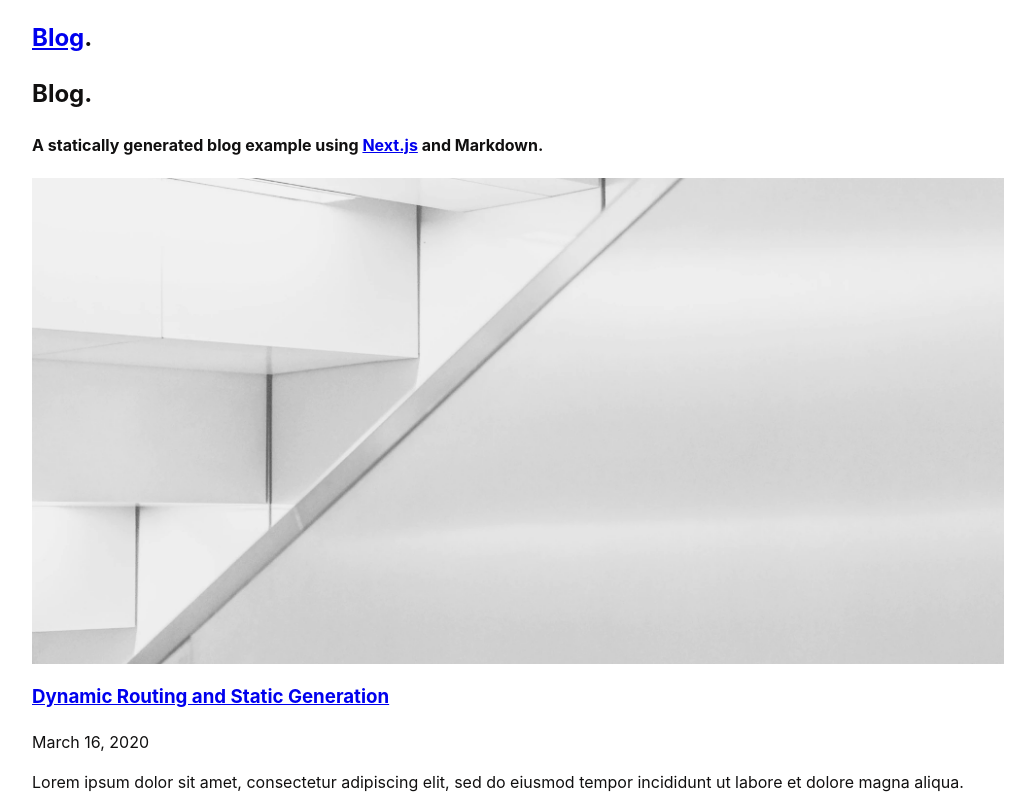
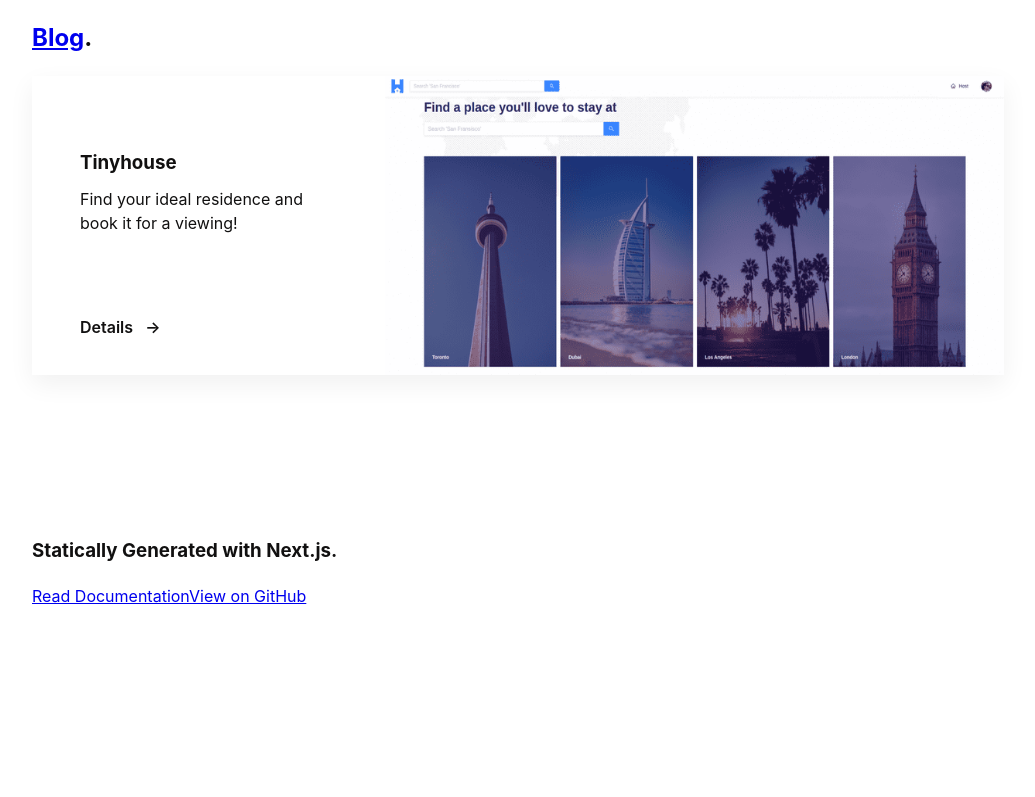
Before and after one commit to odm275/my-site, a Next.js app: page / in a window 1280 px wide. Shown: the top 797 px of the page, without its empty margins (122-1157 px from the left). Built offline with nearby package versions, Linux system fonts and the light colour scheme.

Commit message:
feat: projectCard is functional now

```diff
--- /dev/null
+++ b/_projects/tinyhouse.md
@@ -0,0 +1,19 @@
+---
+title: "Tinyhouse"
+description: "Find your ideal residence and book it for a viewing!"
+coverImage: "/assets/projects/tinyhouse/tinyHouseImage.png"
+date: "2020-03-16T05:35:07.322Z"
+author:
+  name: JJ Kasper
+  picture: "/assets/blog/authors/jj.jpeg"
+ogImage:
+  url: "/assets/blog/dynamic-routing/cover.jpg"
+---
+
+Lorem ipsum dolor sit amet, consectetur adipiscing elit, sed do eiusmod tempor incididunt ut labore et dolore magna aliqua. Praesent elementum facilisis leo vel fringilla est ullamcorper eget. At imperdiet dui accumsan sit amet nulla facilities morbi tempus. Praesent elementum facilisis leo vel fringilla. Congue mauris rhoncus aenean vel. Egestas sed tempus urna et pharetra pharetra massa massa ultricies.
+
+Venenatis cras sed felis eget velit. Consectetur libero id faucibus nisl tincidunt. Gravida in fermentum et sollicitudin ac orci phasellus egestas tellus. Volutpat consequat mauris nunc congue nisi vitae. Id aliquet risus feugiat in ante metus dictum at tempor. Sed blandit libero volutpat sed cras. Sed odio morbi quis commodo odio aenean sed adipiscing. Velit euismod in pellentesque massa placerat. Mi bibendum neque egestas congue quisque egestas diam in arcu. Nisi lacus sed viverra tellus in. Nibh cras pulvinar mattis nunc sed. Luctus accumsan tortor posuere ac ut consequat semper viverra. Fringilla ut morbi tincidunt augue interdum velit euismod.
+
+## Lorem Ipsum
+
+Tristique senectus et netus et malesuada fames ac turpis. Ridiculous mus mauris vitae ultricies leo integer malesuada nunc vel. In mollis nunc sed id semper. Egestas tellus rutrum tellus pellentesque. Phasellus vestibulum lorem sed risus ultricies tristique nulla. Quis blandit turpis cursus in hac habitasse platea dictumst quisque. Eros donec ac odio tempor orci dapibus ultrices. Aliquam sem et tortor consequat id porta nibh. Adipiscing elit duis tristique sollicitudin nibh sit amet commodo nulla. Diam vulputate ut pharetra sit amet. Ut tellus elementum sagittis vitae et leo. Arcu non odio euismod lacinia at quis risus sed vulputate.
--- a/components/ProjectCard.jsx
+++ b/components/ProjectCard.jsx
@@ -1,11 +1,11 @@
 import React from "react";
 import Link from "next/link";
-// import Img from "gatsby-image";
+import Img from "next/image";
 import styled from "@emotion/styled";
 import PropTypes from "prop-types";
 // import parse from "html-react-parser";
 
-const ProjectCardContainer = styled(Link)`
+const ProjectCardContainer = styled("a")`
   display: grid;
   grid-template-columns: 4fr 7fr;
   box-shadow: 0px 9px 24px rgba(0, 0, 0, 0.06);
@@ -158,22 +158,24 @@ const ProjectCardImageContainer = styled("div")`
   }
 `;
 
-const ProjectCard = ({ category, title, description, thumbnail, uid }) => (
-  <ProjectCardContainer href={`/work/${uid}`}>
+const ProjectCard = ({ category, title, description, coverImage, slug }) => (
+  <Link href={`blog/${slug}`}>
+    <ProjectCardContainer>
       <ProjectCardContent className="ProjectCardContent">
         {/* <ProjectCardCategory>
                 {category}
             </ProjectCardCategory> */}
         <ProjectCardTitle>{title}</ProjectCardTitle>
-      {/* <ProjectCardBlurb>{parse(description)}</ProjectCardBlurb> */}
+        <ProjectCardBlurb>{description}</ProjectCardBlurb>
         <ProjectCardAction className="ProjectCardAction">
           Details <span>&#8594;</span>
         </ProjectCardAction>
       </ProjectCardContent>
       <ProjectCardImageContainer className="ProjectCardImageContainer">
-      {/* <Img fluid={thumbnail.localFile.childImageSharp.fluid} /> */}
+        <Img src={coverImage} layout="fill" />
       </ProjectCardImageContainer>
     </ProjectCardContainer>
+  </Link>
 );
 
 export default ProjectCard;
--- a/pages/index.jsx
+++ b/pages/index.jsx
@@ -117,38 +117,34 @@ const WorkAction = styled(Link)`
   }
 `;
 
-export default function Index({ allPosts }) {
-  console.log("allPosts", allPosts);
-  const heroPost = allPosts[0];
-  const morePosts = allPosts.slice(1);
-  // const projectCards = projects.map((project, i) => {
-  //   const { title, slug, kinds } = project.node
-  //   const {
-  //     previewThumbnail,
-  //     description,
-  //     previewDescription,
-  //   } = project.node.ACFProjectFields
-
-  //   return (
-  //     <ProjectCard
-  //       key={i}
-  //       category={kinds}
-  //       title={title}
-  //       description={previewDescription}
-  //       thumbnail={previewThumbnail}
-  //       uid={slug}
-  //     />
-  //   )
-  // })
+export default function Index({ allProjects }) {
+  console.log("allProjects", allProjects);
+  const heroPost = allProjects[0];
+  const morePosts = allProjects.slice(1);
+  const projectCards = allProjects.map((project, i) => {
+    const { title, description, coverImage, slug } = project;
+    console.log("description", description);
+    return (
+      <ProjectCard
+        key={i}
+        title={title}
+        // category={kinds}
+        description={description}
+        coverImage={coverImage}
+        slug={slug}
+      />
+    );
+  });
+  console.log(projectCards);
   return (
     <>
       <Layout>
         <Head>
           <title>Next.js Blog Example with {CMS_NAME}</title>
         </Head>
-        <Container>
-          <Intro />
-          {heroPost && (
+        <Section>
+          {projectCards}
+          {/* {heroPost && (
             <HeroPost
               title={heroPost.title}
               coverImage={heroPost.coverImage}
@@ -158,24 +154,26 @@ export default function Index({ allPosts }) {
               excerpt={heroPost.excerpt}
             />
           )}
-          {morePosts.length > 0 && <MoreStories posts={morePosts} />}
-        </Container>
+          {morePosts.length > 0 && <MoreStories posts={morePosts} />} */}
+        </Section>
       </Layout>
     </>
   );
 }
 
 export async function getStaticProps() {
-  const allPosts = getAllPosts([
+  const allProjects = getAllPosts([
     "title",
     "date",
     "slug",
+    "description",
     "author",
     "coverImage",
     "excerpt",
   ]);
+  console.log("allProjects", allProjects);
 
   return {
-    props: { allPosts },
+    props: { allProjects },
   };
 }
```
Also changed, not shown: _blog/dynamic-routing.md (renamed from _projects/dynamic-routing.md), _blog/hello-world.md (renamed from _projects/hello-world.md), _blog/preview.md (renamed from _projects/preview.md), public/assets/projects/tinyhouse/tinyHouseImage.png (added). Lines whose indentation alone changed are shown as unchanged.
